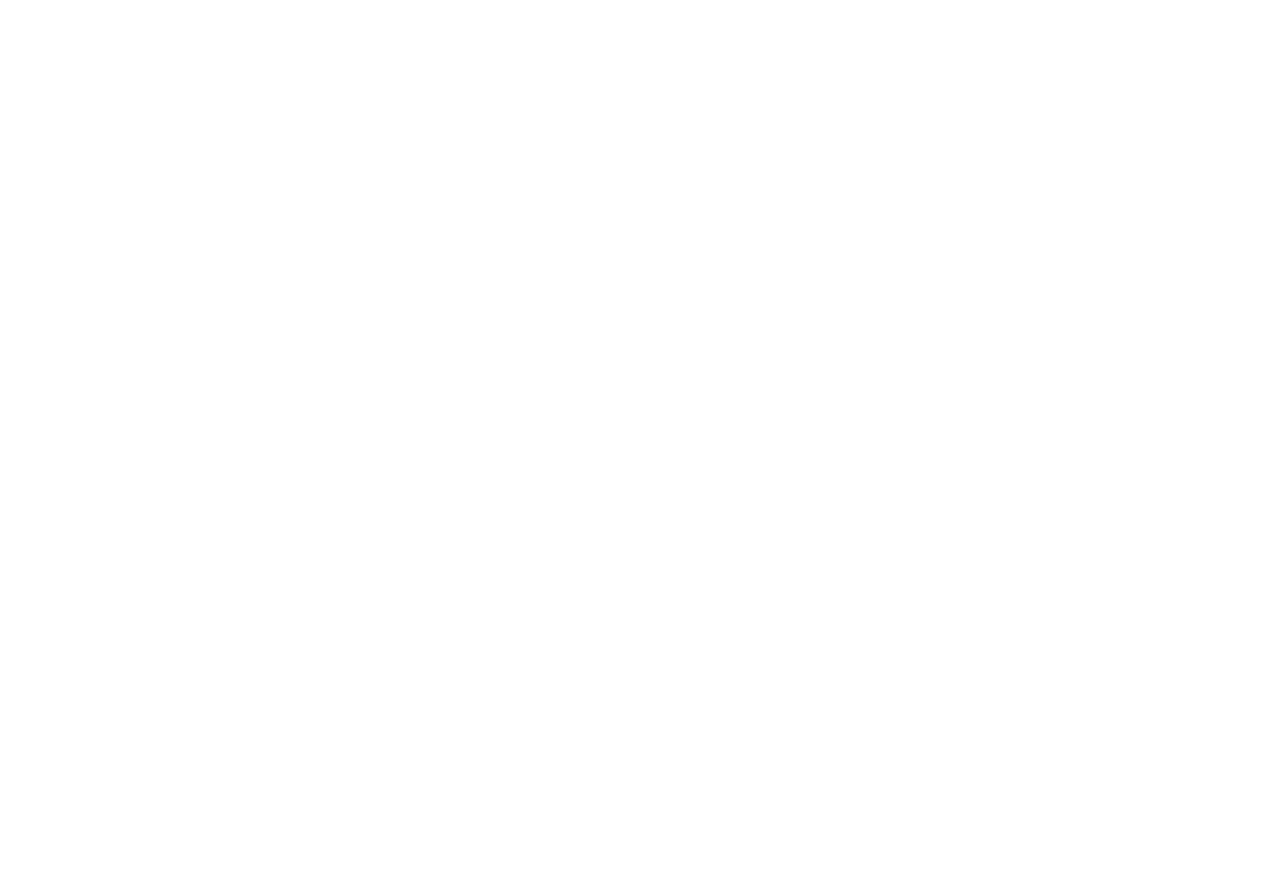
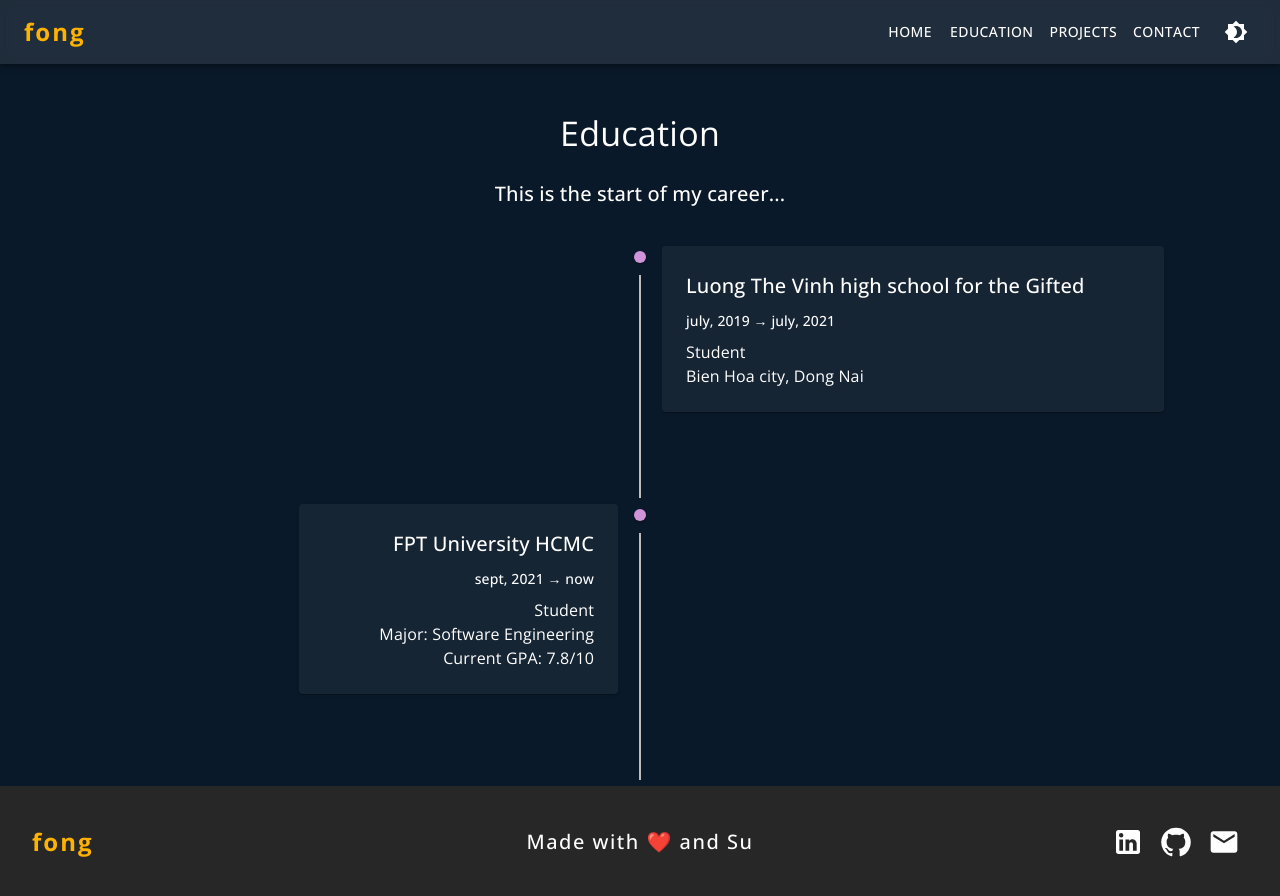
Before and after one commit to hideonbush106/portfolio, a React (Vite) app: page /education in a window 1280 px wide. Before the commit this address had no page. Shown: the top 896 px of the page. Before the commit the page ends 800 px from the top, so only its background shows below. Built offline with nearby package versions, Linux system fonts and the light colour scheme.

Commit message:
update education

```diff
--- a/package.json
+++ b/package.json
@@ -14,6 +14,7 @@
     "@fontsource/public-sans": "^4.5.12",
     "@fontsource/roboto": "^4.5.8",
     "@mui/icons-material": "^5.11.16",
+    "@mui/lab": "^5.0.0-alpha.128",
     "@mui/material": "^5.12.2",
     "react": "^18.2.0",
     "react-awesome-reveal": "^4.2.3",
--- a/src/App.jsx
+++ b/src/App.jsx
@@ -2,7 +2,7 @@
 import { BrowserRouter, Route, Routes } from "react-router-dom";
 import Layout from "./routes/Layout/Layout";
 import Home from "./routes/Home/Home";
-import About from "./routes/About/About";
+import Education from "./routes/Education/Education";
 import Project from "./routes/Projects/Project";
 import Contact from "./routes/Contact/Contact";
 import { ThemeProvider, createTheme } from "@mui/material/styles";
@@ -10,7 +10,7 @@
 import getDesignTokens from "./ModeTheme"
 const App = () => {
 
-  const [mode, setMode] = React.useState("light");
+  const [mode, setMode] = React.useState("dark");
   const colorMode = React.useMemo(
     () => ({
       toggleColorMode: () => {
@@ -28,7 +28,7 @@
           <Routes>
             <Route path="/" element={<Layout />}>
               <Route index element={<Home />} />
-              <Route path="/about" element={<About />} />
+              <Route path="/education" element={<Education />} />
               <Route path="/projects" element={<Project />} />
               <Route path="/contact" element={<Contact />} />
             </Route>
--- a/src/routes/About/About.jsx
+++ /dev/null
@@ -1,9 +0,0 @@
-import React from 'react'
-
-const About = () => {
-  return (
-    <div>About</div>
-  )
-}
-
-export default About
--- /dev/null
+++ b/src/routes/Education/Education.jsx
@@ -0,0 +1,69 @@
+import Timeline from "@mui/lab/Timeline";
+import React from "react";
+import TimelineCard from "./TimelineCard";
+import { useTheme } from "@mui/material/styles";
+import useMediaQuery from "@mui/material/useMediaQuery";
+import { Box, Typography } from "@mui/material";
+import { Fade } from "react-awesome-reveal";
+import { timelineItemClasses } from "@mui/lab/TimelineItem";
+
+const Education = () => {
+  const theme = useTheme();
+  const isMobile = useMediaQuery(theme.breakpoints.down("sm"));
+  return (
+    <Box>
+      <Fade cascade direction="down" duration={1200} triggerOnce="true">
+        <Typography sx={{ textAlign: "center" }} variant="h4">
+          Education
+        </Typography>
+        <Typography
+          sx={{
+            textAlign: "center",
+            my: 3,
+            width: { xs: "80%", sm: "60%" },
+            mx: "auto",
+          }}
+          variant="h6"
+        >
+          This is the start of my career...
+        </Typography>
+      </Fade>
+      <Timeline
+        sx={
+          isMobile
+            ? {
+                [`& .${timelineItemClasses.root}:before`]: {
+                  flex: 0,
+                  padding: 0,
+                },
+              }
+            : {}
+        }
+        position={isMobile ? "right" : "alternate"}
+      >
+        <TimelineCard
+          fade="right"
+          pLeft={1}
+          pRight={8}
+          title="Luong The Vinh high school for the Gifted"
+          date="july, 2019 &rarr; july, 2021"
+          role="Student"
+          major="Bien Hoa city, Dong Nai"
+        />
+        <TimelineCard
+          fade={isMobile ? "right" : "left"}
+          position={isMobile ? "left" : "right"}
+          pRight={isMobile ? 8 : 1}
+          pLeft={isMobile ? 1 : 8}
+          title="FPT University HCMC"
+          date="sept, 2021 &rarr; now"
+          role="Student"
+          major="Major: Software Engineering"
+          gpa="Current GPA: 7.8/10"
+        />
+      </Timeline>
+    </Box>
+  );
+};
+
+export default Education;
--- /dev/null
+++ b/src/routes/Education/TimelineCard.jsx
@@ -0,0 +1,57 @@
+import {
+  TimelineConnector,
+  TimelineContent,
+  TimelineDot,
+  TimelineItem,
+  TimelineSeparator,
+} from "@mui/lab";
+import { Card, CardContent, Paper, Typography } from "@mui/material";
+import React from "react";
+import { Fade } from "react-awesome-reveal";
+
+const TimelineCard = (props) => {
+  return (
+    <TimelineItem>
+      <TimelineSeparator>
+        <TimelineDot color="secondary" />
+        <TimelineConnector />
+      </TimelineSeparator>
+      <TimelineContent sx={{ marginBottom: 10 }}>
+        <Card
+          component={Fade}
+          direction={props.fade}
+          duration={1200}
+          triggerOnce="true"
+          sx={{
+            width: "fit-content",
+            paddingLeft: props.pLeft,
+            paddingRight: props.pRight,
+            float: props.position,
+          }}
+        >
+          <CardContent>
+            <Typography sx={{ my: 1 }} variant="h6">
+              {props.title}
+            </Typography>
+            <Typography sx={{ my: 1 }} variant="subtitle2">
+              {props.date}
+            </Typography>
+            <Typography sx={{ my: 1 }} variant="body">
+              {props.role}
+            </Typography>
+            <br></br>
+            <Typography sx={{ my: 1 }} variant="body">
+              {props.major}
+            </Typography>
+            <br></br>
+            <Typography sx={{ my: 1 }} variant="body">
+              {props.gpa}
+            </Typography>
+          </CardContent>
+        </Card>
+      </TimelineContent>
+    </TimelineItem>
+  );
+};
+
+export default TimelineCard;
--- a/src/routes/Layout/components/Navbar.jsx
+++ b/src/routes/Layout/components/Navbar.jsx
@@ -22,7 +22,7 @@
 import { blueGrey } from "@mui/material/colors";
 
 const drawerWidth = 240;
-const navItems = ["Home", "About", "Projects", "Contact"];
+const navItems = ["Home", "Education", "Projects", "Contact"];
 
 function DrawerAppBar(props) {
   const { window } = props;
@@ -66,9 +66,7 @@
               }`}
               sx={{ textAlign: "center" }}
             >
-              <ListItemText
-                primary={item}
-              />
+              <ListItemText primary={item} />
             </ListItemButton>
           </ListItem>
         ))}
```
Also changed, not shown: 1 other file (tests, documents, lock files or other folders).
